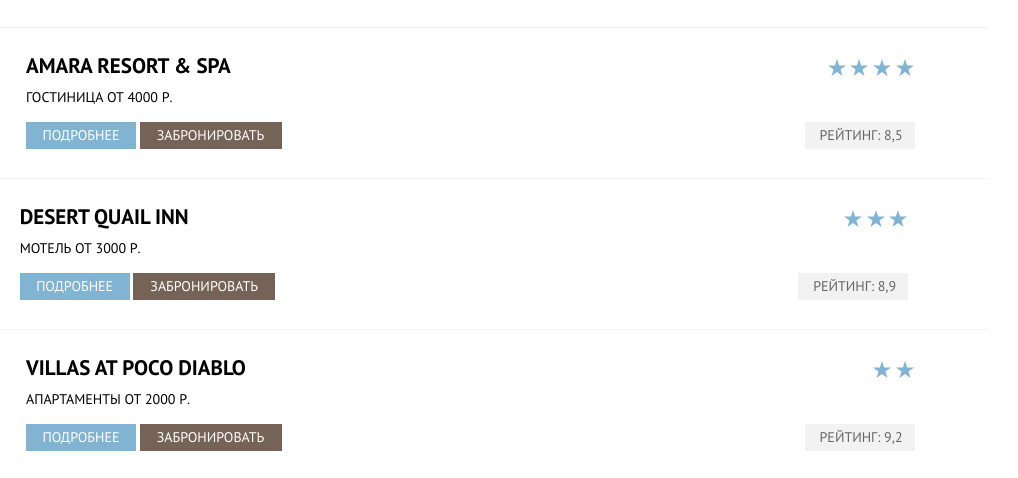
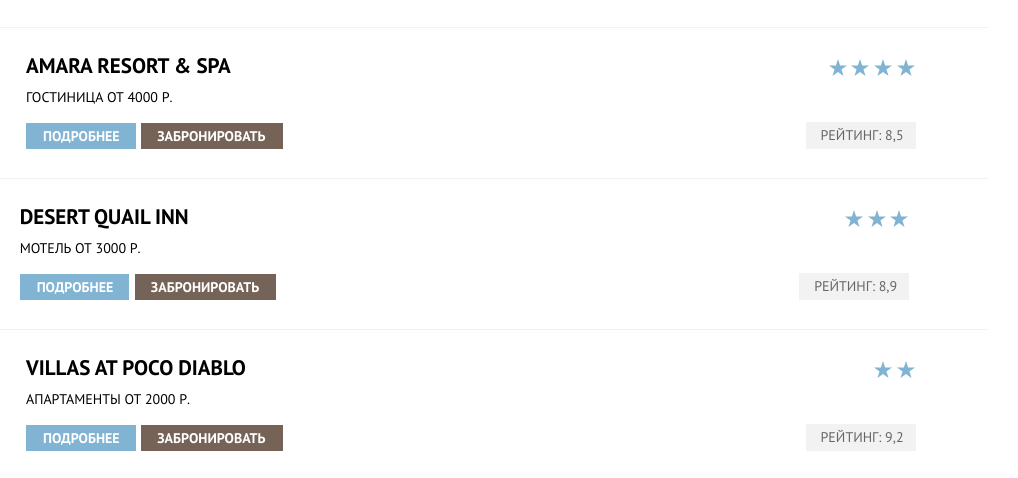
Before and after one commit to VetaTea/1314339-sedona-28, a plain HTML site: page catalog.html in a window 1280 px wide. Shown: the part 331-809 px from the top of the page, 262-1280 px from the left. Drawn offline with Linux system fonts and the light colour scheme.

Commit message:
Продолжаем оформление декоративных элементов
Изменение кнопок

```diff
--- a/catalog.html
+++ b/catalog.html
@@ -131,8 +131,8 @@
                     </a>
                     <p>Гостиница от 4000 р.</p>
                     <div>
-                      <a href="#"><button class="button-info" type="button">Подробнее</button></a>
-                      <a href="#"><button class="button-book" type="button">Забронировать</button></a>
+                      <a href="#" class="button-info">Подробнее</a>
+                      <a href="#" class="button-book" >Забронировать</a>
                     </div>
                 </div>
 
@@ -157,8 +157,8 @@
                     </a>
                     <p>Мотель от 3000 р.</p>
                     <div>
-                      <a href="#"><button class="button-info" type="button">Подробнее</button></a>
-                      <a href="#"><button class="button-book" type="button">Забронировать</button></a>
+                      <a href="#" class="button-info">Подробнее</a>
+                      <a href="#" class="button-book">Забронировать</a>
                     </div>
                 </div>
 
@@ -183,8 +183,8 @@
                     </a>
                     <p>Апартаменты от 2000 р.</p>
                     <div>
-                      <a href="#"><button class="button-info" type="button">Подробнее</button></a>
-                      <a href="#"><button class="button-book" type="button">Забронировать</button></a>
+                      <a href="#" class="button-info">Подробнее</a>
+                      <a href="#" class="button-book" >Забронировать</a>
                     </div>
                 </div>
 
@@ -239,6 +239,7 @@
     </ul>
   </section>
   <section class="restore">
+    <h3 class="visually-hidden">Разработано:</h3>
     <p>
       <a href="https://htmlacademy.ru">
         <svg class="website-by" width="74" height="11" viewBox="0 0 74 11" fill="none" xmlns="http://www.w3.org/2000/svg">
--- a/style.css
+++ b/style.css
@@ -982,7 +982,7 @@ input::-webkit-inner-spin-button {
 }
 
 .hotel-info div {
-    padding-top: 12px;
+  padding-top: 13px;
 }
 
 .star {
@@ -1018,8 +1018,9 @@ input::-webkit-inner-spin-button {
 
 .button-info {
     background-color: var(--blue-light);
-    width: 110px;
-    height: 27px;
+    color: var(--basic-white);
+    padding: 4px 16px 4px 17px;
+    line-height: 21px;
 }
 
 .button-info:focus,
@@ -1034,8 +1035,10 @@ input::-webkit-inner-spin-button {
 
 .button-book {
     background-color: var(--brown-light);
-    width: 142px;
-    height: 27px;
+    color: var(--basic-white);
+    padding: 4px 17px 4px 16px;
+    line-height: 21px;
+    margin-left: 2px;
 }
 
 .button-book:focus,
```
Also changed, not shown: blank.html (+1 -0 lines), index.html (+1 -0 lines).
